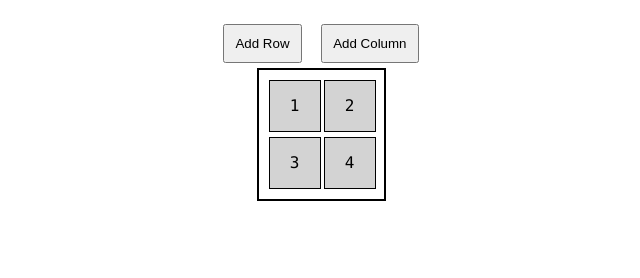
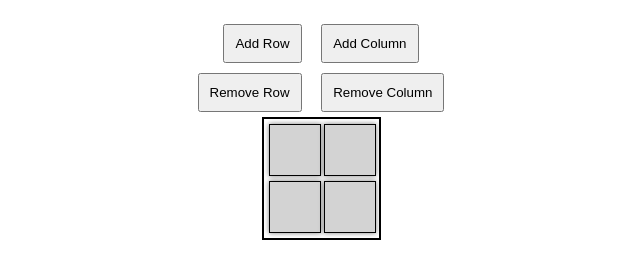
Before and after one commit to aleksShif/Web02_Grid, a plain HTML site: page home.html in a window 1280 px wide. Shown: the part 62-340 px from the top of the page, without its empty margins (319-959 px from the left). Drawn offline with Linux system fonts and the light colour scheme.

Commit message:
added remove row and column functionality. figuring out errors w borders

```diff
--- a/home.html
+++ b/home.html
@@ -9,16 +9,23 @@
 </head>
 <body>
     <h1>Dynamic Grid</h1>
-    <button onclick="addRow()">Add Row</button>
-    <button onclick="addColumn()">Add Column</button>
+    <div>
+        <button onclick="addRow()">Add Row</button>
+        <button onclick="addColumn()">Add Column</button>
+    </div>
+    <div>
+        <button onclick="removeRow()">Remove Row</button>
+        <button onclick="removeColumn()">Remove Column</button>
+    </div>
     <div id="grid" class="grid-container" style="grid-template-columns: repeat(2, 50px);">
-        <div class="grid-item">1</div>
-        <div class="grid-item">2</div>
-        <div class="grid-item">3</div>
-        <div class="grid-item">4</div>
+        <div class="grid-item"></div>
+        <div class="grid-item"></div>
+        <div class="grid-item"></div>
+        <div class="grid-item"></div>
     </div>
 
     <script>
+        let grid = document.getElementById("grid");
         let rows = 2;
         let cols = 2;
 
@@ -27,10 +34,20 @@
             for (let i = 0; i < cols; i++) {
                 let cell = document.createElement("div");
                 cell.className = "grid-item";
-                cell.textContent = grid.children.length + 1;
                 grid.appendChild(cell);
             }
             rows++;
+        }
+
+        function removeRow() {
+            if (rows > 1) {
+                let grid = document.getElementById("grid");
+                let cells = Array.from(grid.children);
+                for (let i = 0; i < cols; i++) {
+                    grid.removeChild(cells[i * rows + (rows - 1)]);
+                }
+                rows--;
+            }
         }
 
         function addColumn() {
@@ -41,11 +58,23 @@
             for (let i = 0; i < rows; i++) {
                 let cell = document.createElement("div");
                 cell.className = "grid-item";
-                cell.textContent = grid.children.length + 1;
                 newCells.push(cell);
             }
             newCells.forEach(cell => grid.appendChild(cell));
         }
+
+        function removeColumn() {
+            if (cols > 1) {
+                let grid = document.getElementById("grid");
+                let cells = Array.from(grid.children);
+                for (let i = rows - 1; i >= 0; i--) {
+                    grid.removeChild(cells[i * cols + (cols - 1)]);
+                }
+                cols--;
+                grid.style.gridTemplateColumns = `repeat(${cols}, 50px)`;
+            }
+        }
+
     </script>
     </body>
 </html>
--- a/style.css
+++ b/style.css
@@ -6,19 +6,29 @@ body {
 .grid-container {
     display: grid;
     gap: 5px;
-    padding: 10px;
+    padding: 5px;
     border: 2px solid black;
     width: max-content;
+    max-height: 490px;
+    max-width: 490px;
+    overflow: hidden;
     margin: auto;
 }
 .grid-item {
     width: 50px;
     height: 50px;
+    gap: 20px;
     background-color: lightgray;
     display: flex;
     align-items: center;
     justify-content: center;
     border: 1px solid black;
+    box-shadow: 0 0 5px 0 rgba(0,0,0,0.5);
+    transition: background-color 0.3s;
+}
+
+.grid-item:hover {
+    background-color: lightblue;
 }
 button {
     margin: 5px;
```
